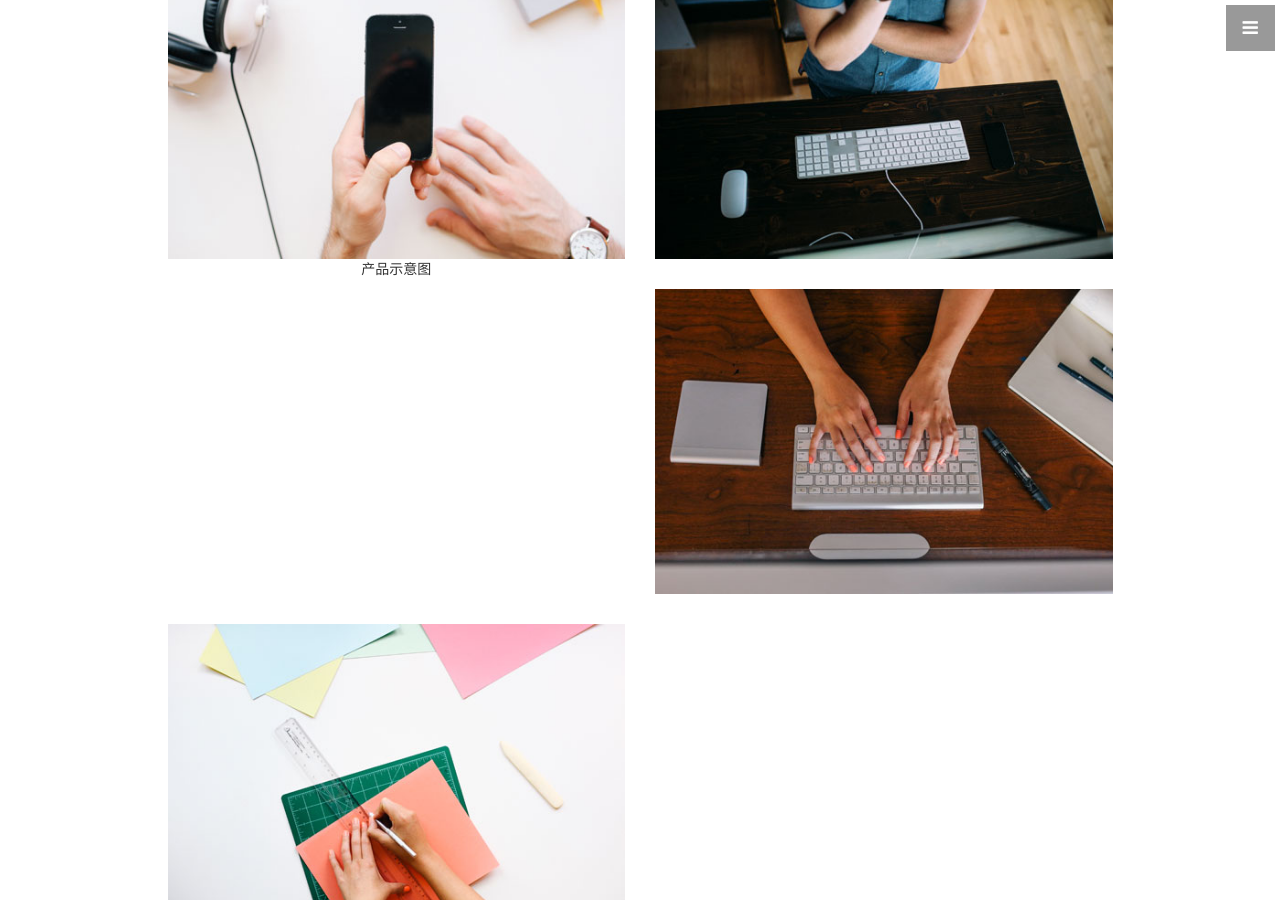
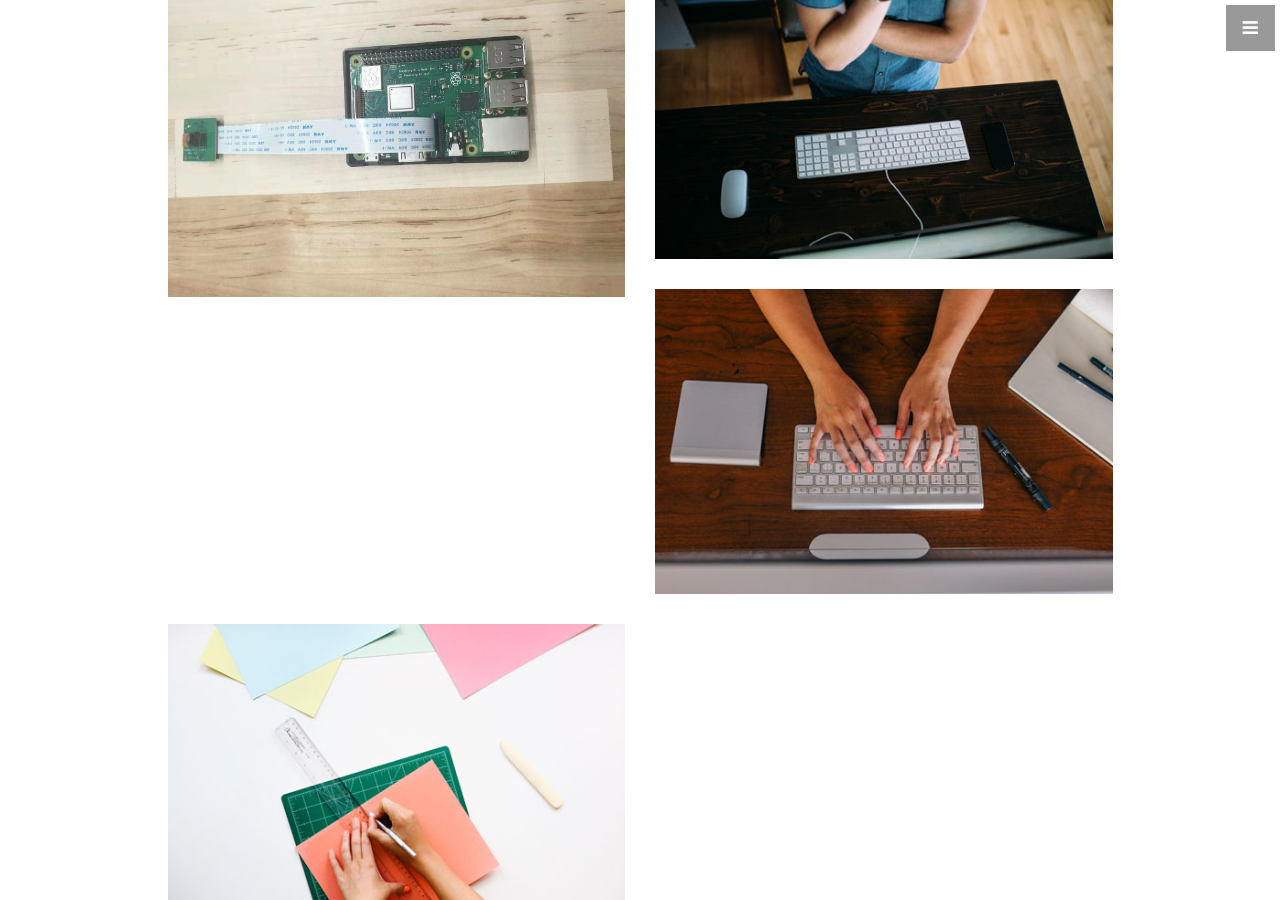
Before and after one commit to ProjectLambda9/ProjectLambda, a Jekyll site: the page built from index.html, in a window 1280 px wide and 900 px high, scrolled down 2138 px. Built offline with Jekyll 4.4.1, drawn with Linux system fonts in a browser that asks for light colours.

Commit message:
Update portfolio.html

```diff
--- a/_includes/portfolio.html
+++ b/_includes/portfolio.html
@@ -8,8 +8,8 @@
           <div class="col-md-6">
             <div class="portfolio-item">
 <!--              <a href="#"> -->
-                <img class="img-portfolio img-responsive" src="img/portfolio-1.jpg">
-                  <text>产品示意图</text>
+                <img class="img-portfolio img-responsive" src="img/cam.jpg">
+<!--                  <text>产品示意图</text> -->
 <!--              </a>   -->
             </div>
           </div>
```
